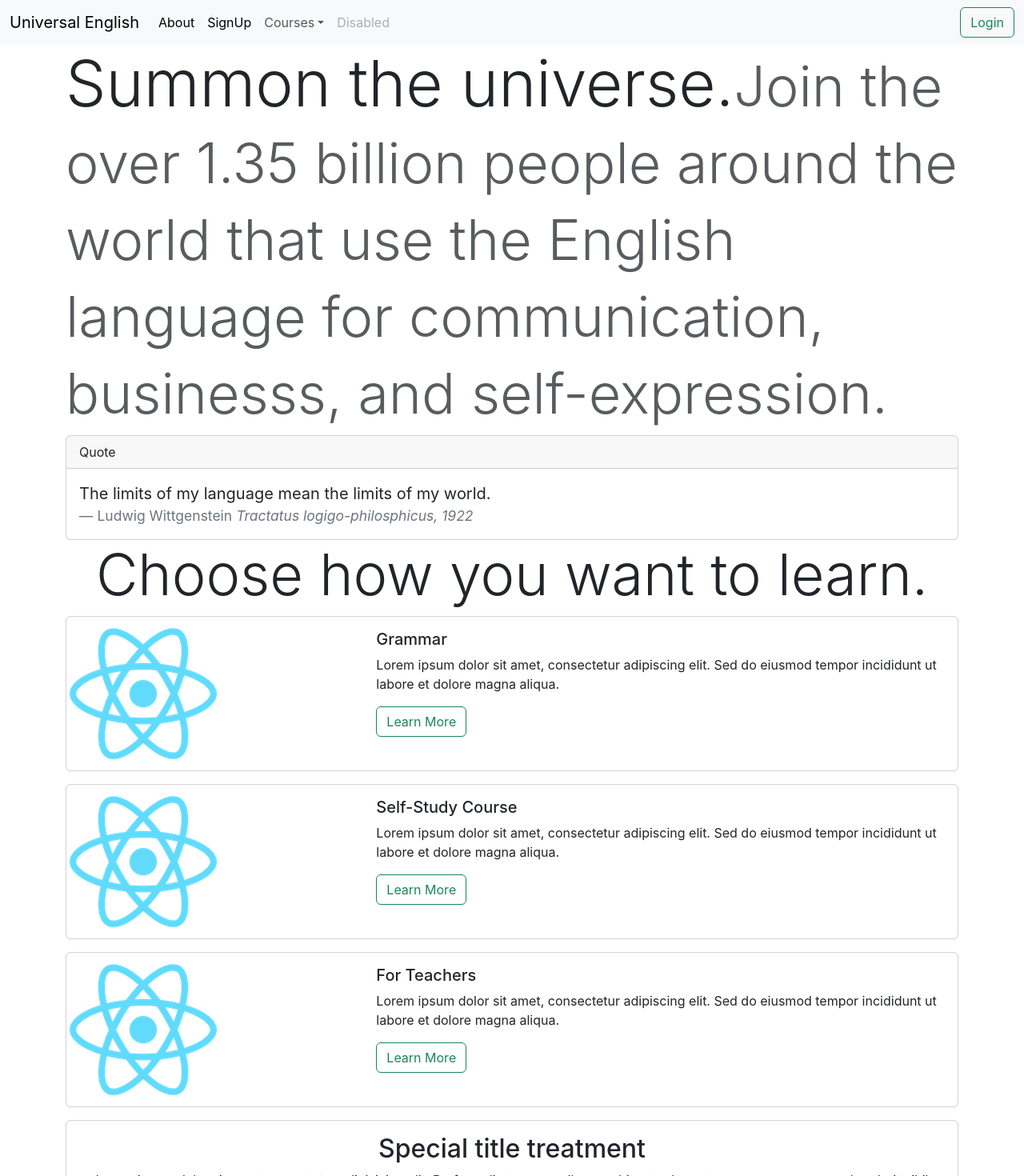
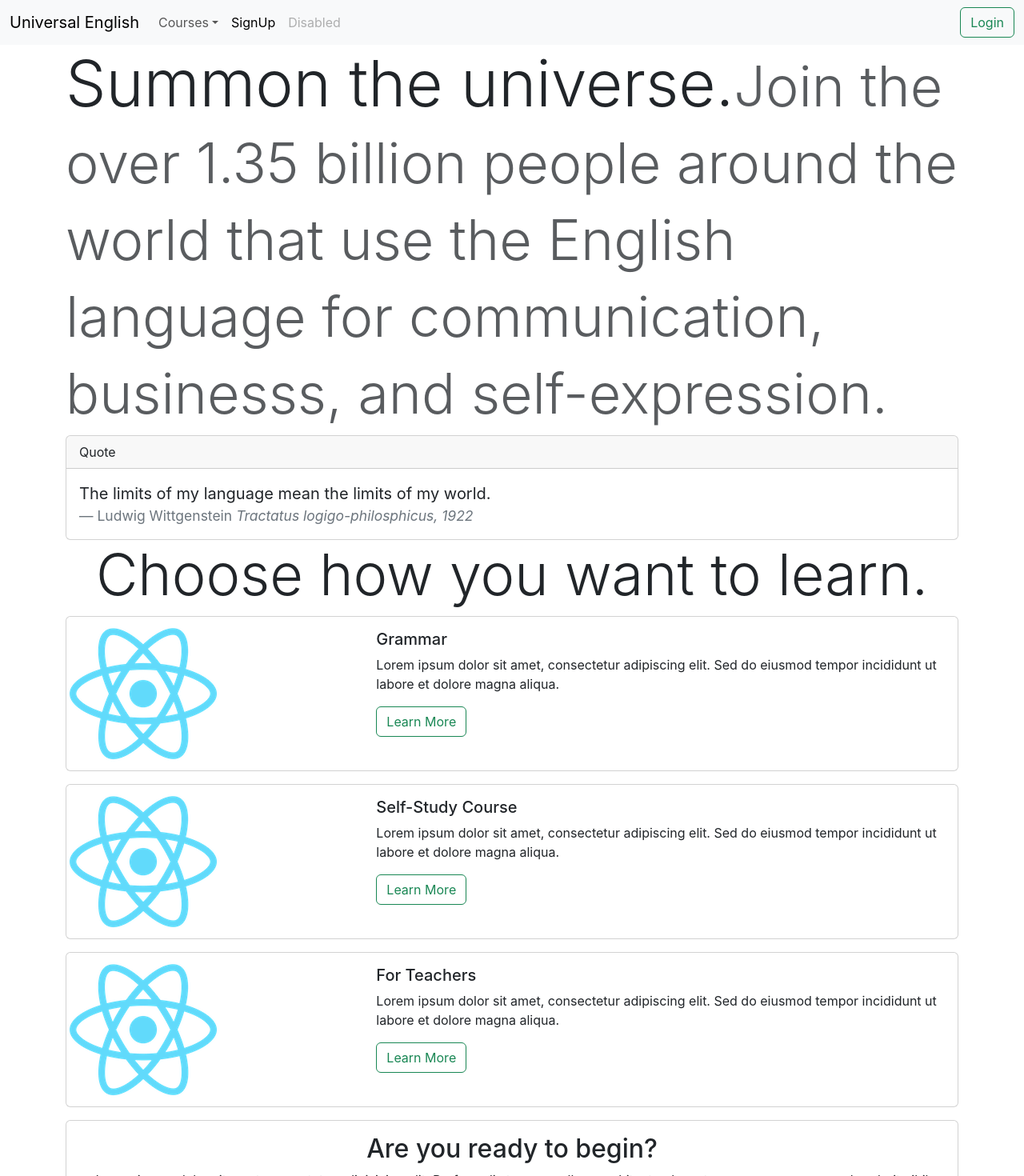
Before and after one commit to jmmount/universal, a React (Create React App) app: page / in a window 1280 px wide. Shown: the top 1470 px of the page at 80% size. Built offline with nearby package versions, Linux system fonts and the light colour scheme.

Commit message:
styles navbar

```diff
--- a/src/components/Navbar.jsx
+++ b/src/components/Navbar.jsx
@@ -21,17 +21,7 @@ function Navbar() {
         </button>
         <div className="collapse navbar-collapse" id="navbarSupportedContent">
           <ul className="navbar-nav me-auto mb-2 mb-lg-0">
-            <li className="nav-item">
-              <NavLink className="nav-link active" to="/about/">
-                About
-              </NavLink>
-            </li>
-            <li className="nav-item">
-              <NavLink className="nav-link active" to="/course/">
-                SignUp
-              </NavLink>
-            </li>
-            <li className="nav-item dropdown">
+          <li className="nav-item dropdown">
               <a
                 className="nav-link dropdown-toggle"
                 id="navbarDropdown"
@@ -54,6 +44,13 @@ function Navbar() {
                 </li>
               </ul>
             </li>
+            <li className="nav-item">
+              <NavLink className="nav-link active" to="/course/">
+                SignUp
+              </NavLink>
+            </li>
+
+
 
             <li className="nav-item">
               <a className="nav-link disabled" aria-disabled="true">
--- a/src/components/SignUpCard.jsx
+++ b/src/components/SignUpCard.jsx
@@ -7,7 +7,7 @@ function SignUpCard() {
    <div class="card text-center">
 
       <div class="card-body">
-        <h2 class="card-title">Special title treatment</h2>
+        <h2 class="card-title">Are you ready to begin?</h2>
         <p class="card-text">
           Lorem ipsum dolor sit amet consectetur adipisicing elit. Perferendis tempore ullam, architecto placeat, rerum numquam reprehenderit nihil voluptas soluta iure perspiciatis nostrum debitis id a.
         </p>
--- a/src/pages/Home.jsx
+++ b/src/pages/Home.jsx
@@ -22,7 +22,7 @@ function Home() {
         />
       </div>
       <div class="container">
-      <h2 class="display-2 text-center">Choose how you want to learn.</h2>
+      <h3 class="display-2 text-center">Choose how you want to learn.</h3>
         <ImgCard
           image="/logo192.png"
           title="Grammar"
```
